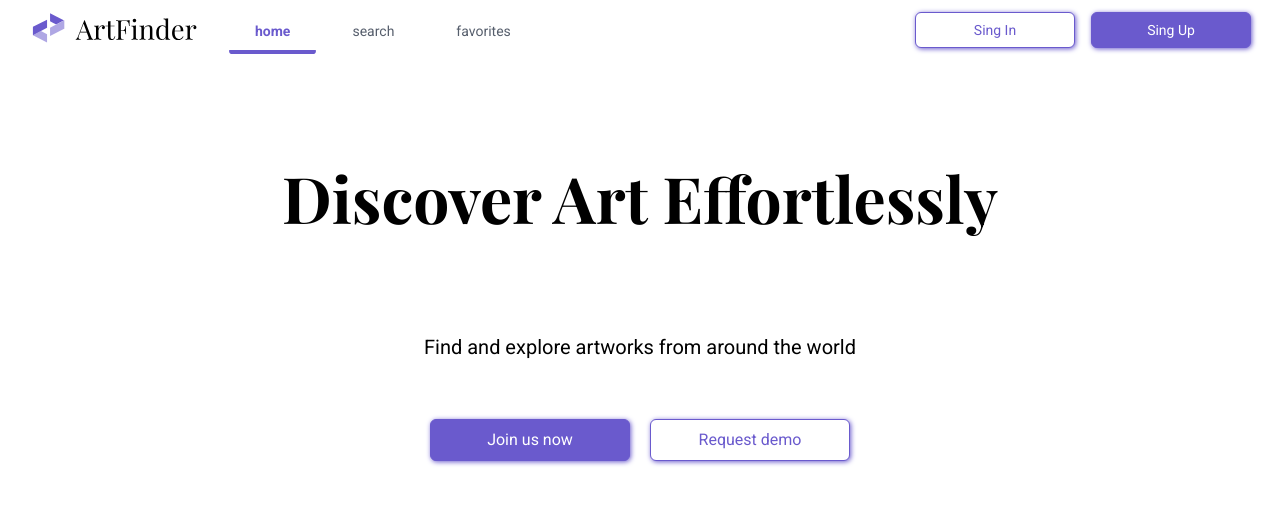
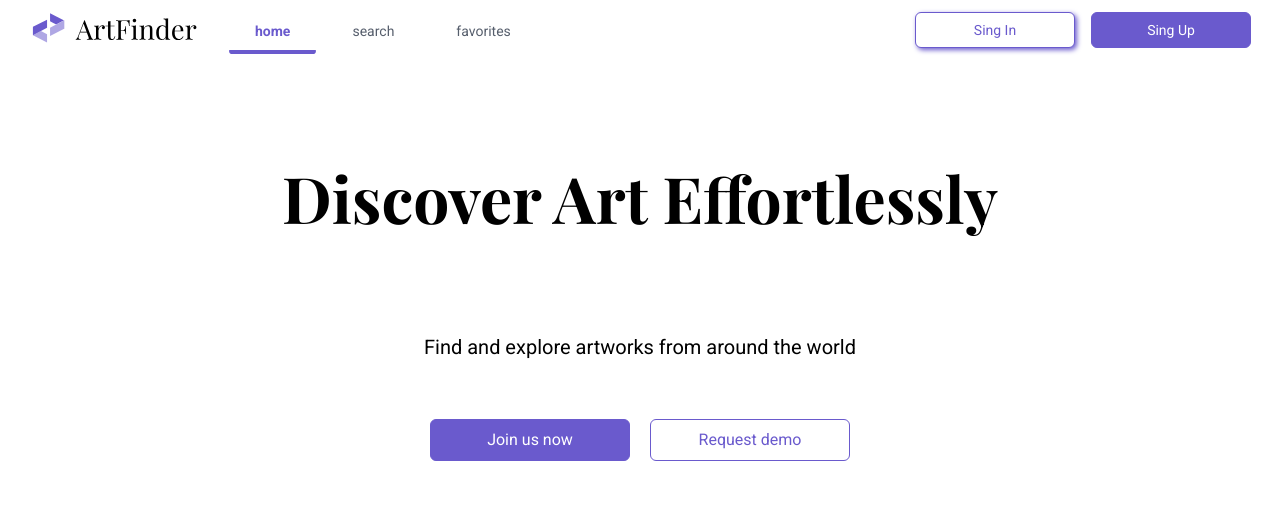
Before and after one commit to Romberto/groupthree, a React (Vite) app: page / in a window 1280 px wide. In both pictures the pointer is over the button "Sing In". Shown: the top 511 px of the page. Built offline with nearby package versions, Linux system fonts and the light colour scheme; a web font is replaced by a local one.

Commit message:
fix: add pointer and hover for buttons

```diff
--- a/src/components/UI/Button/Button.module.css
+++ b/src/components/UI/Button/Button.module.css
@@ -6,7 +6,6 @@
   padding: 6px 22px;
   border-radius: 6px;
   border: 1px solid var(--lilac);
-  box-shadow: var(--lilac) 1px 1px 5px 0px;
   font-family: Roboto;
   font-size: 16px;
   font-weight: 400;
@@ -15,7 +14,16 @@
   text-underline-position: from-font;
   text-decoration-skip-ink: none;
   transition: background-color 0.1s ease;
+  cursor: pointer;
+  transition: ease-in-out 0.2s;
 }
+
+.btn_violet:hover,
+.btn_white:hover,
+.btn_round_right:hover {
+  box-shadow: var(--lilac) 2px 2px 5px 0px;
+}
+
 
 .btn_violet {
   background-color: var(--lilac);
```
